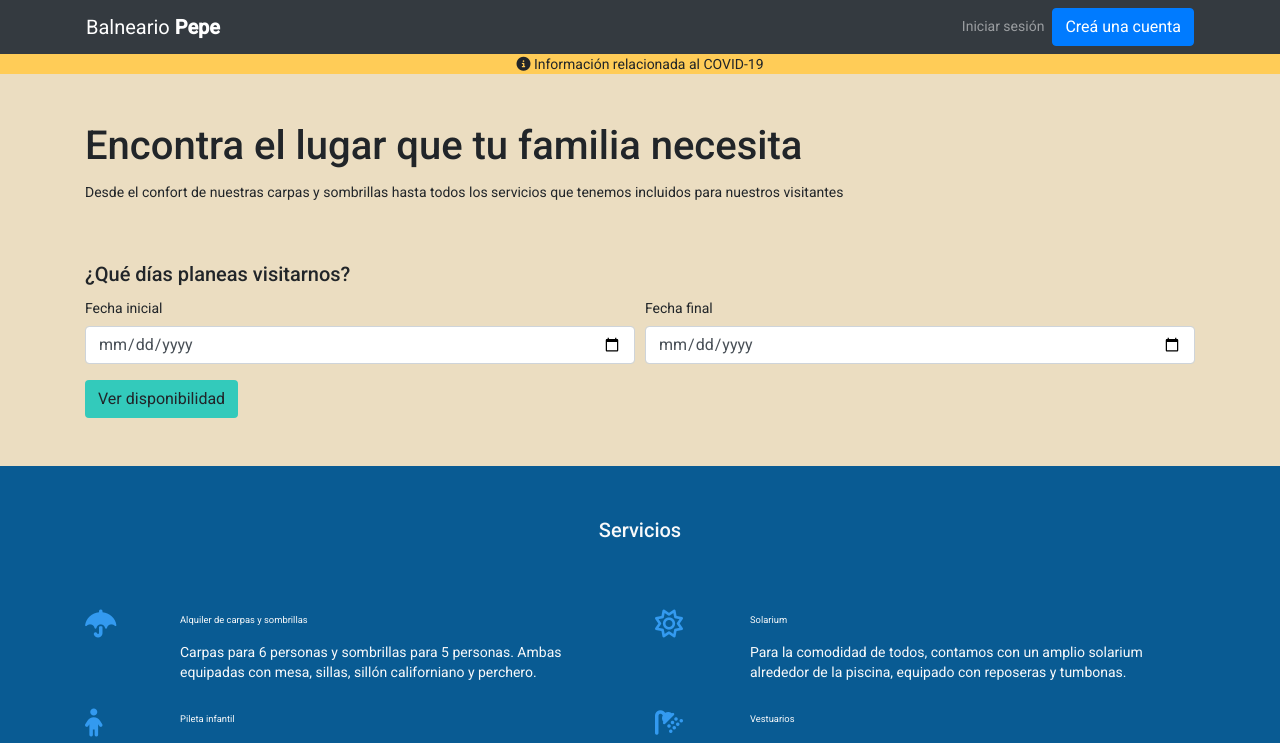
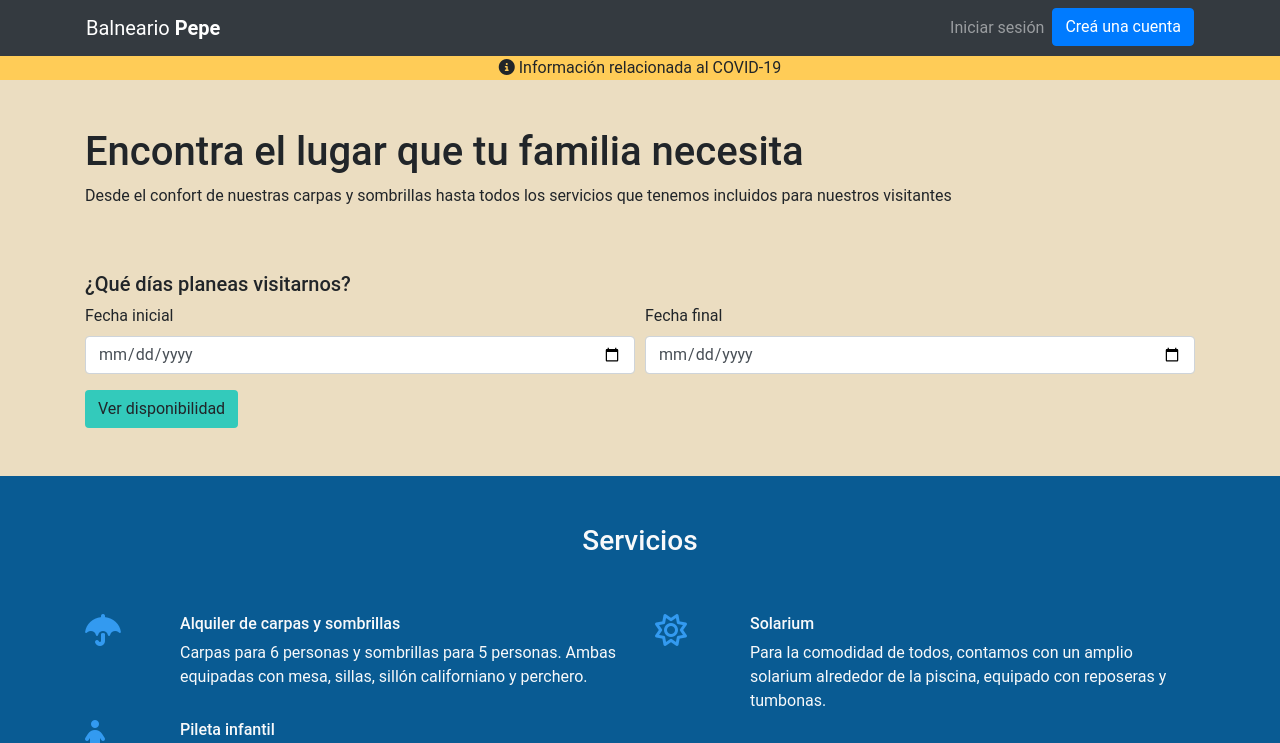
Before and after one commit to BealeStBluesBoy/balneario-frontend, an Angular app: page /home in a window 1280 px wide. Shown: the top 743 px of the page. Built offline with nearby package versions, Linux system fonts and the light colour scheme.

Commit message:
Eliminar dependencias no usadas

```diff
--- a/angular.json
+++ b/angular.json
@@ -24,8 +24,6 @@
               "src/assets"
             ],
             "styles": [
-              "node_modules/bootstrap/dist/css/bootstrap.min.css",
-              "./node_modules/@angular/material/prebuilt-themes/indigo-pink.css",
               "src/styles.css"
             ],
             "scripts": []
@@ -90,7 +88,6 @@
               "src/assets"
             ],
             "styles": [
-              "./node_modules/@angular/material/prebuilt-themes/indigo-pink.css",
               "src/styles.css"
             ],
             "scripts": []
--- a/package.json
+++ b/package.json
@@ -13,21 +13,15 @@
   "private": true,
   "dependencies": {
     "@angular/animations": "~10.0.9",
-    "@angular/cdk": "^10.2.6",
     "@angular/common": "~10.0.9",
     "@angular/compiler": "~10.0.9",
     "@angular/core": "~10.0.9",
     "@angular/forms": "~10.0.9",
     "@angular/localize": "~10.0.9",
-    "@angular/material": "^10.2.6",
     "@angular/platform-browser": "~10.0.9",
     "@angular/platform-browser-dynamic": "~10.0.9",
     "@angular/router": "~10.0.9",
     "@ng-bootstrap/ng-bootstrap": "^7.0.0",
-    "@popperjs/core": "^2.5.4",
-    "@types/jquery": "^3.5.1",
-    "bootstrap": "^4.5.3",
-    "jquery": "^3.5.1",
     "rxjs": "~6.5.5",
     "sweetalert2": "^10.3.5",
     "tslib": "^2.0.0",
--- a/src/app/componenet/reserva-croquis/reserva-croquis.component.ts
+++ b/src/app/componenet/reserva-croquis/reserva-croquis.component.ts
@@ -1,7 +1,6 @@
 import { Component, OnInit } from '@angular/core';
 import { Title } from '@angular/platform-browser';
 import { Router } from '@angular/router';
-import { data } from 'jquery';
 import { AuthService } from 'src/app/services/auth.service';
 import Swal from 'sweetalert2';
 import { map , filter } from 'rxjs/operators'
--- a/src/index.html
+++ b/src/index.html
@@ -7,8 +7,7 @@
     <base href="/">
     <meta name="viewport" content="width=device-width, initial-scale=1">
     <link rel="icon" type="image/x-icon" href="favicon.ico">
-    <link rel="stylesheet" href="https://fonts.googleapis.com/css?family=Varela+Round">
-    <link rel="stylesheet" href="https://fonts.googleapis.com/icon?family=Material+Icons">
+
     <script src="https://use.fontawesome.com/67513280d6.js"></script>
 
     <script src="https://unpkg.com/@popperjs/core@2"></script>
@@ -16,11 +15,9 @@
     <script src="https://cdn.jsdelivr.net/npm/bootstrap@4.5.3/dist/js/bootstrap.bundle.min.js" integrity="sha384-ho+j7jyWK8fNQe+A12Hb8AhRq26LrZ/JpcUGGOn+Y7RsweNrtN/tE3MoK7ZeZDyx" crossorigin="anonymous"></script>
 
     <link rel="stylesheet" href="https://cdn.jsdelivr.net/npm/bootstrap@4.5.3/dist/css/bootstrap.min.css" integrity="sha384-TX8t27EcRE3e/ihU7zmQxVncDAy5uIKz4rEkgIXeMed4M0jlfIDPvg6uqKI2xXr2" crossorigin="anonymous">
-    <link href="https://fonts.googleapis.com/css?family=Roboto:300,400,500&display=swap" rel="stylesheet">
-    <link href="https://fonts.googleapis.com/icon?family=Material+Icons" rel="stylesheet">
 </head>
 
-<body class="mat-typography">
+<body>
     <app-root></app-root>
 </body>
 
```
Also changed, not shown: 1 other file (tests, documents, lock files or other folders).
